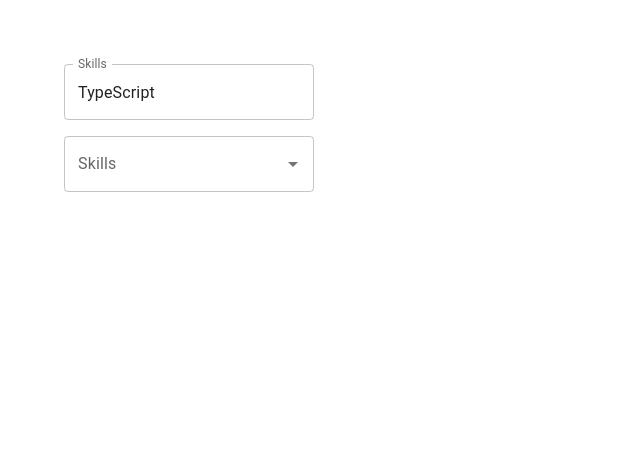
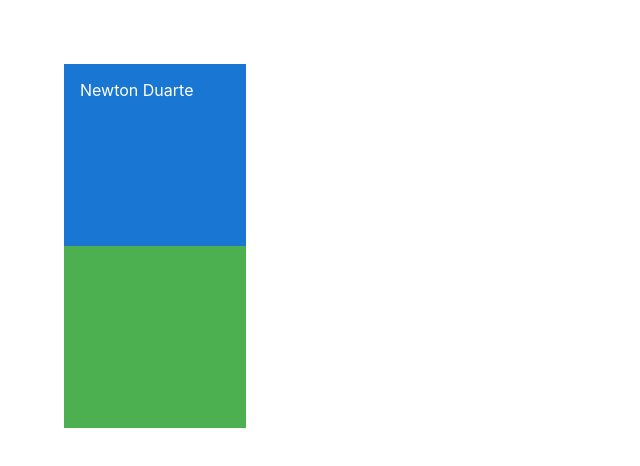
Before and after one commit to Newton-Duarte/react-mui, a React (Create React App) app: page / in a window 1280 px wide. Shown: the top 466 px of the page, without its empty margins (0-640 px from the left). Built offline with nearby package versions, Linux system fonts and the light colour scheme.

Commit message:
feat: add mui layout component

```diff
--- a/src/App.tsx
+++ b/src/App.tsx
@@ -6,9 +6,10 @@
 // import { MuiCheckbox } from './components/MuiCheckbox';
 // import { MuiSwitch } from './components/MuiSwitch';
 // import { MuiRating } from './components/MuiRating';
+// import { MuiAutocomplete } from './components/MuiAutocomplete';
 
 import './App.css';
-import { MuiAutocomplete } from './components/MuiAutocomplete';
+import { MuiLayout } from './components/MuiLayout';
 
 function App() {
   return (
@@ -21,7 +22,8 @@
       {/* <MuiCheckbox /> */}
       {/* <MuiSwitch /> */}
       {/* <MuiRating /> */}
-      <MuiAutocomplete />
+      {/* <MuiAutocomplete /> */}
+      <MuiLayout />
     </div>
   );
 }
--- /dev/null
+++ b/src/components/MuiLayout.tsx
@@ -0,0 +1,31 @@
+import { Box } from '@mui/material'
+
+export const MuiLayout = () => {
+  return (
+    <>
+      <Box
+        component="section"
+        sx={{
+          backgroundColor: 'primary.main',
+          color: 'white',
+          width: '150px',
+          height: '150px',
+          padding: '16px',
+          cursor: 'pointer',
+          '&:hover': {
+            backgroundColor: 'primary.light'
+          }
+        }}
+      >
+        Newton Duarte
+      </Box>
+      <Box
+        display="flex"
+        width="150px"
+        height="150px"
+        bgcolor="success.light"
+        p={2}
+      ></Box>
+    </>
+  )
+}
```
